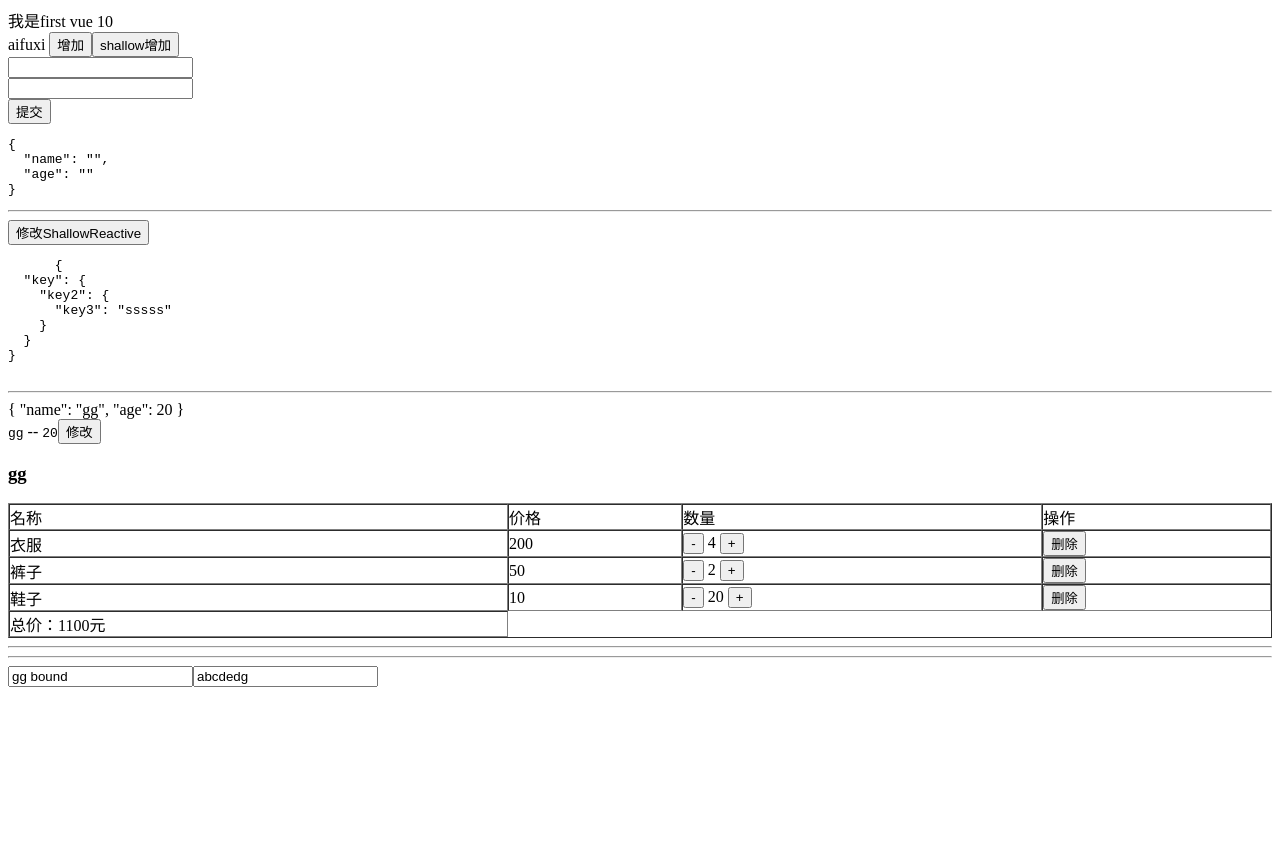
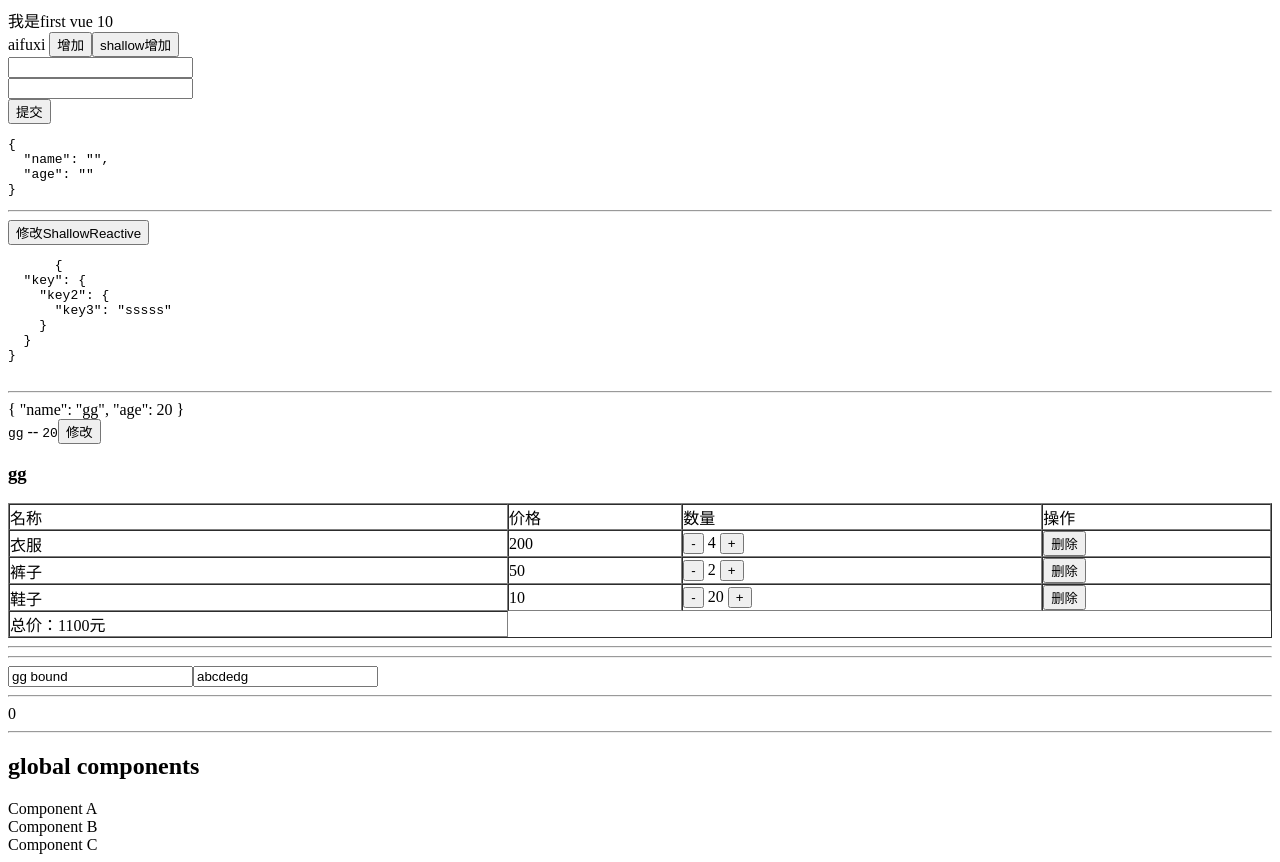
Before and after one commit to aifuxi/learn-vue3, a Vue app: page / in a window 1280 px wide. Before the commit the page ends 800 px from the top, so only its background shows below. Built offline with nearby package versions, Linux system fonts and the light colour scheme.

Commit message:
feat🎉: 全局组件

```diff
--- a/package.json
+++ b/package.json
@@ -4,7 +4,7 @@
   "version": "0.0.0",
   "type": "module",
   "scripts": {
-    "dev": "vite",
+    "dev": "vite --host",
     "build": "vue-tsc && vite build",
     "preview": "vite preview"
   },
--- a/src/App.vue
+++ b/src/App.vue
@@ -4,6 +4,7 @@ import LearnComputed from "./components/LearnComputed.vue";
 import LearnReactive from "./components/LearnReactive.vue";
 import LearnToX from "./components/LearnToX.vue";
 import LearnWatch from "./components/LearnWatch.vue";
+import TestRef from "./components/TestRef.vue";
 </script>
 
 <template>
@@ -12,4 +13,11 @@ import LearnWatch from "./components/LearnWatch.vue";
   <LearnToX />
   <LearnComputed />
   <LearnWatch />
+  <TestRef />
+
+  <hr />
+  <h2>global components</h2>
+  <ComponentA />
+  <ComponentB />
+  <ComponentC />
 </template>
--- /dev/null
+++ b/src/components/GlobalComponent/ComponentA.vue
@@ -0,0 +1,7 @@
+<template>
+  <div>Component A</div>
+</template>
+
+<script setup lang="ts"></script>
+
+<style scoped></style>
--- /dev/null
+++ b/src/components/GlobalComponent/ComponentB.vue
@@ -0,0 +1,7 @@
+<template>
+  <div>Component B</div>
+</template>
+
+<script setup lang="ts"></script>
+
+<style scoped></style>
--- /dev/null
+++ b/src/components/GlobalComponent/ComponentC.vue
@@ -0,0 +1,7 @@
+<template>
+  <div>Component C</div>
+</template>
+
+<script setup lang="ts"></script>
+
+<style scoped></style>
--- /dev/null
+++ b/src/components/TestRef.vue
@@ -0,0 +1,14 @@
+<template>
+  <hr />
+  <div>
+    {{ n }}
+  </div>
+</template>
+
+<script setup lang="ts">
+import { ref } from "vue";
+
+const n = ref(0);
+</script>
+
+<style scoped></style>
--- a/src/main.ts
+++ b/src/main.ts
@@ -1,4 +1,15 @@
 import { createApp } from "vue";
 import App from "./App.vue";
+import ComponentA from "./components/GlobalComponent/ComponentA.vue";
+import ComponentB from "./components/GlobalComponent/ComponentB.vue";
+import ComponentC from "./components/GlobalComponent/ComponentC.vue";
 
-createApp(App).mount("#app");
+const app = createApp(App);
+
+// 挂载全局组件，需要在mount前
+app
+  .component("ComponentA", ComponentA)
+  .component("ComponentB", ComponentB)
+  .component("ComponentC", ComponentC);
+
+app.mount("#app");
```
